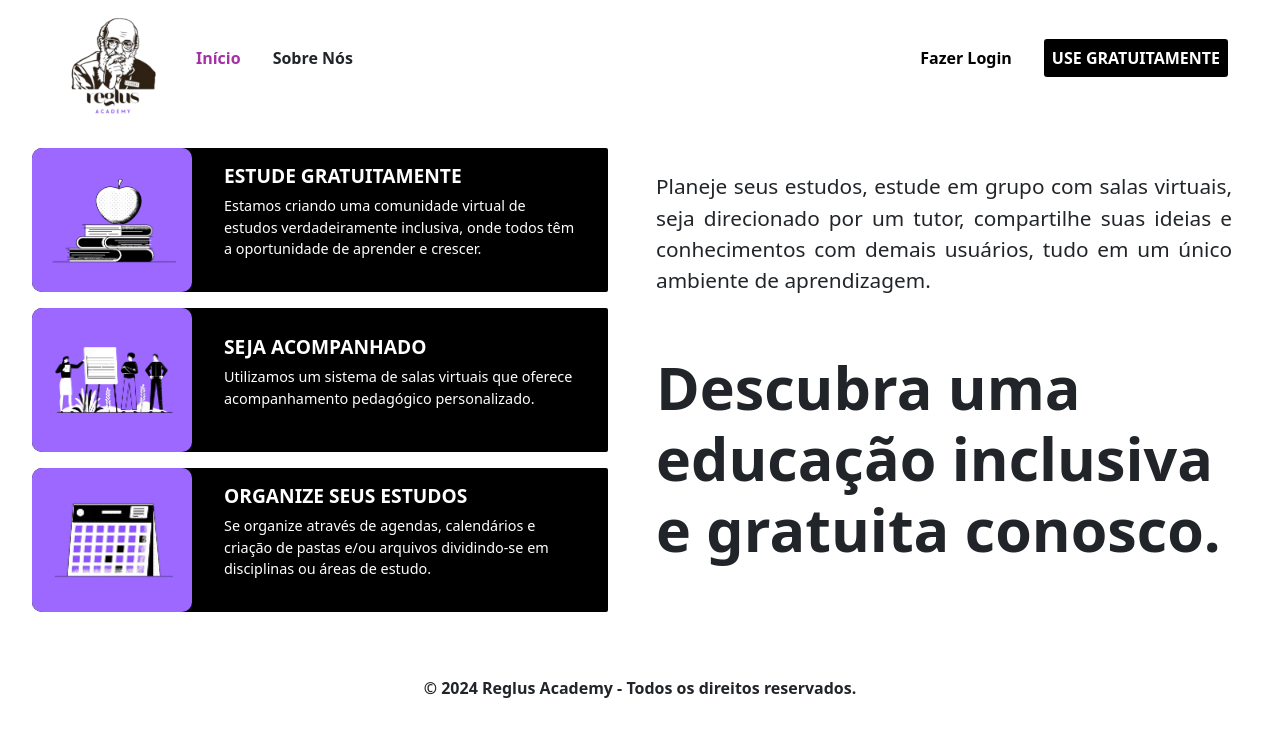
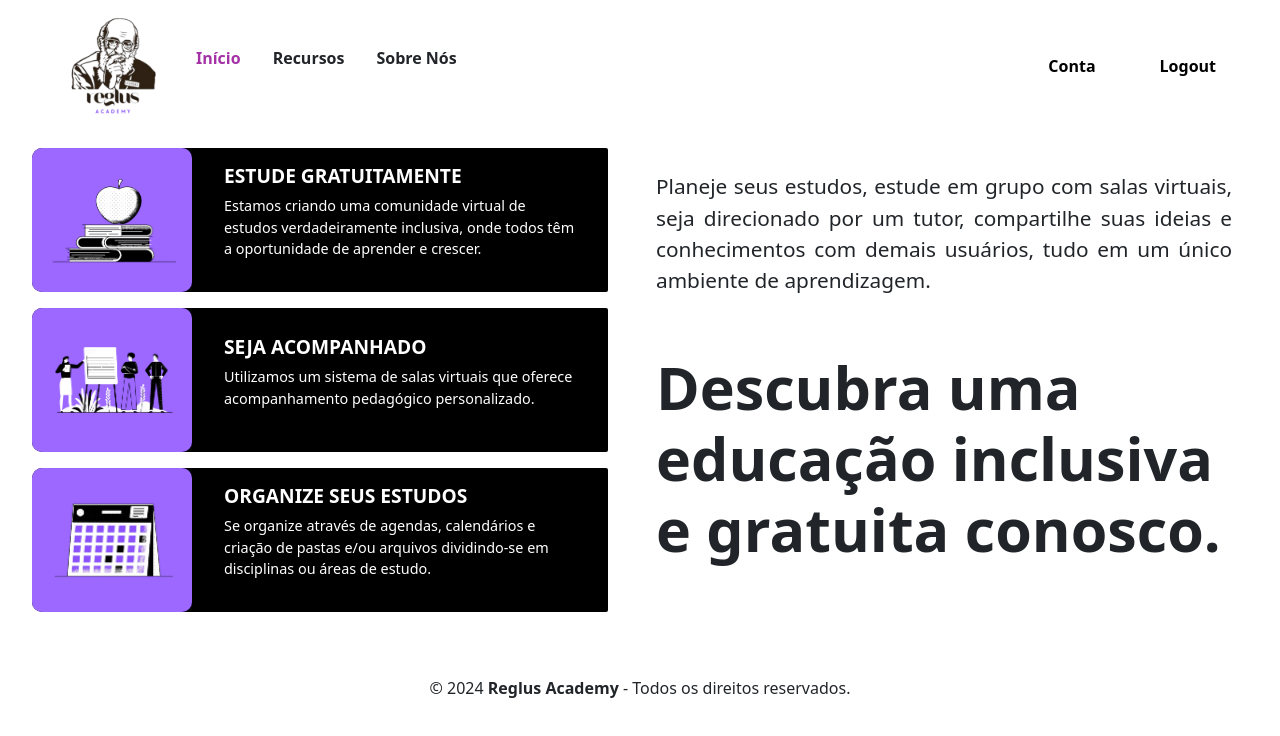
Before and after one commit to ReglusAcademy/ReglusAcademy, a Vue app: page / in a window 1280 px wide. Shown: the top 736 px of the page. Built offline with nearby package versions, Linux system fonts and the light colour scheme; sample sign-in values are in the browser's storage.

Commit message:
ajuste da navegação do login/logout

```diff
--- a/src/components/nav/FooterReglus.vue
+++ b/src/components/nav/FooterReglus.vue
@@ -20,6 +20,5 @@ export default {
 
 .Title {
     padding: 3em;
-    font-weight: bold;
 }
 </style>
--- a/src/components/nav/NavIn.vue
+++ b/src/components/nav/NavIn.vue
@@ -1,9 +1,8 @@
 <template>
     <div id="raiz">
-        <img :src="logo" class="logo">
-        <nav class="listasOpcoes">
         <div class="lista">
             <ul>
+                <img :src="logo" class="logo">
                 <li>
                     <router-link to="/">Início</router-link>
                 </li>
@@ -21,7 +20,6 @@
             <button class="view-account"><router-link to="/minhacontareglus">Conta</router-link></button>
             <button @click="logout" class="logout-button">Logout</button>
         </div>
-        </nav>
     </div>
 </template>
 
@@ -45,25 +43,27 @@ export default {
 
 <style>
 #raiz {
+    font-weight: bold;
     display: flex;
+    justify-content: space-between;
     align-items: center;
-    padding: 10px;
     width: 100%;
+    padding: 0em 2em;
 }
 
 .logo {
     width: 100px;
-    margin-right: 20px;
+    margin-top: 1em;
 }
 
-.listasOpcoes {
+/* .listasOpcoes {
     font-weight: bold;
     display: flex;
     justify-content: space-between;
     align-items: center;
     width: 100%;
     margin: 0em 2em;
-}
+} */
 
 ul {
     display: flex;
@@ -77,12 +77,20 @@ ul {
 
 a {
     text-decoration: none;
-    color: rgb(0, 0, 0);
+    color: black;
+    transition: 1s;
     font-weight: bold;
 }
 
 .lista {
     display: flex;
+    align-items: center;
+}
+
+.lista ul {
+    display: flex;
+    align-items: center;
+    gap: 2em;
 }
 
 button {
@@ -95,7 +103,8 @@ button {
     transition: 1s;
 }
 
-button:hover, a:hover {
+button:hover,
+a:hover {
     color: var(--roxo);
     transition: 1s;
 }
--- a/src/components/nav/NavOut.vue
+++ b/src/components/nav/NavOut.vue
@@ -6,11 +6,19 @@
                 <li>
                     <router-link to="/" style="color: var(--roxo)">Início</router-link>
                 </li>
+                <li v-if="isLoggedIn">Recursos</li>
                 <li>Sobre Nós</li>
             </ul>
         </div>
 
-            <div class="lista right">
+        <div v-if="isLoggedIn" class="lista">
+            <button class="view-account">
+                <router-link to="/minhacontareglus">Conta</router-link>
+            </button>
+            <button @click="logout" class="logout-button">Logout</button>
+        </div>
+
+        <div v-else class="lista">
             <ul>
                 <li>
                     <router-link to="/login">Fazer Login</router-link>
@@ -29,7 +37,22 @@ export default {
     data() {
         return {
             logo: `${process.env.BASE_URL}logoreglus-nobg.png`,
+            isLoggedIn: false,
         };
+    },
+    mounted() {
+        const user = localStorage.getItem('user');
+        if (user) {
+            this.isLoggedIn = true;
+        }
+    },
+    methods: {
+        logout() {
+            localStorage.removeItem('user');
+            localStorage.removeItem('userType');
+            this.isLoggedIn = false;
+            this.$router.push('/');
+        }
     }
 }
 </script>
@@ -43,18 +66,14 @@ export default {
     padding: 0em 2em;
 }
 
+.logo {
+    width: 100px;
+    margin-top: 1em;
+}
+
 .lista {
     display: flex;
     align-items: center;
-}
-
-.right {
-    margin-right: 20px;
-}
-
-.logo {
-    width: 100px;
-    margin-top: 1em;
 }
 
 .lista ul {
@@ -67,6 +86,7 @@ a {
     text-decoration: none;
     color: black;
     transition: 1s;
+    font-weight: bold;
 }
 
 a:hover {
@@ -86,4 +106,21 @@ a:hover {
 #btnCadastro:hover {
     background-color: var(--roxo);
 }
+
+.view-account,
+.logout-button {
+    border: none;
+    padding: 1em 2em;
+    border-radius: 5px;
+    font-size: 1em;
+    font-weight: bold;
+    background: none;
+    transition: 1s;
+}
+
+.view-account:hover,
+.logout-button:hover {
+    color: var(--roxo);
+    transition: 1s;
+}
 </style>
--- a/src/views/Educator/HomeProfessor.vue
+++ b/src/views/Educator/HomeProfessor.vue
@@ -38,7 +38,10 @@ export default {
   },
   mounted() {
     const user = JSON.parse(localStorage.getItem('user'));
-    if (user) {
+
+    if (!user) {
+      this.$router.push('/');
+    } else {
       this.userName = user.name;
     }
   }
--- a/src/views/Resources/ReglusConta.vue
+++ b/src/views/Resources/ReglusConta.vue
@@ -97,7 +97,10 @@ export default {
     },
     mounted() {
         const user = JSON.parse(localStorage.getItem('user'));
-        if (user) {
+
+        if (!user) {
+            this.$router.push('/');
+        } else {
             this.form.studentId = user.userId;
             this.userName = user.name;
             this.userEmail = user.email;
--- a/src/views/Student/FormsAluno.vue
+++ b/src/views/Student/FormsAluno.vue
@@ -276,6 +276,14 @@
         passwordMismatch: false
       }
     },
+    mounted() {
+    const user = JSON.parse(localStorage.getItem('user'));
+    const userType = localStorage.getItem('userType');
+
+    if (!user || userType !== 'STUDENT') {
+      this.$router.push('/');
+    }
+  },
     methods: {
       handleFileUpload(event) {
         this.form.comprovante = event.target.files[0];
--- a/src/views/Student/HomeEstudante.vue
+++ b/src/views/Student/HomeEstudante.vue
@@ -38,7 +38,10 @@ export default {
   },
   mounted() {
     const user = JSON.parse(localStorage.getItem('user'));
-    if (user) {
+
+    if (!user) {
+      this.$router.push('/');
+    } else {
       this.userName = user.name;
     }
   }
--- a/src/views/TelaRedirecionamento.vue
+++ b/src/views/TelaRedirecionamento.vue
@@ -7,9 +7,9 @@
     <h1 class="title"><strong>Descubra uma educação inclusiva e gratuita conosco</strong></h1>
     <p class="subtitle">Você é um...</p>
     <div class="buttons">
-      <router-link to="/cadastroprofessor" class="btn">Professor</router-link>
+      <router-link to="/cadastroeducador" class="btn">Professor</router-link>
       <span class="or">ou</span>
-      <router-link to="/cadastro" class="btn">Estudante</router-link>
+      <router-link to="/cadastroestudante" class="btn">Estudante</router-link>
     </div>
   </div>
 </template>
```
Also changed, not shown: src/routes/router.js (+9 -6 lines). Lines whose indentation alone changed are shown as unchanged.
